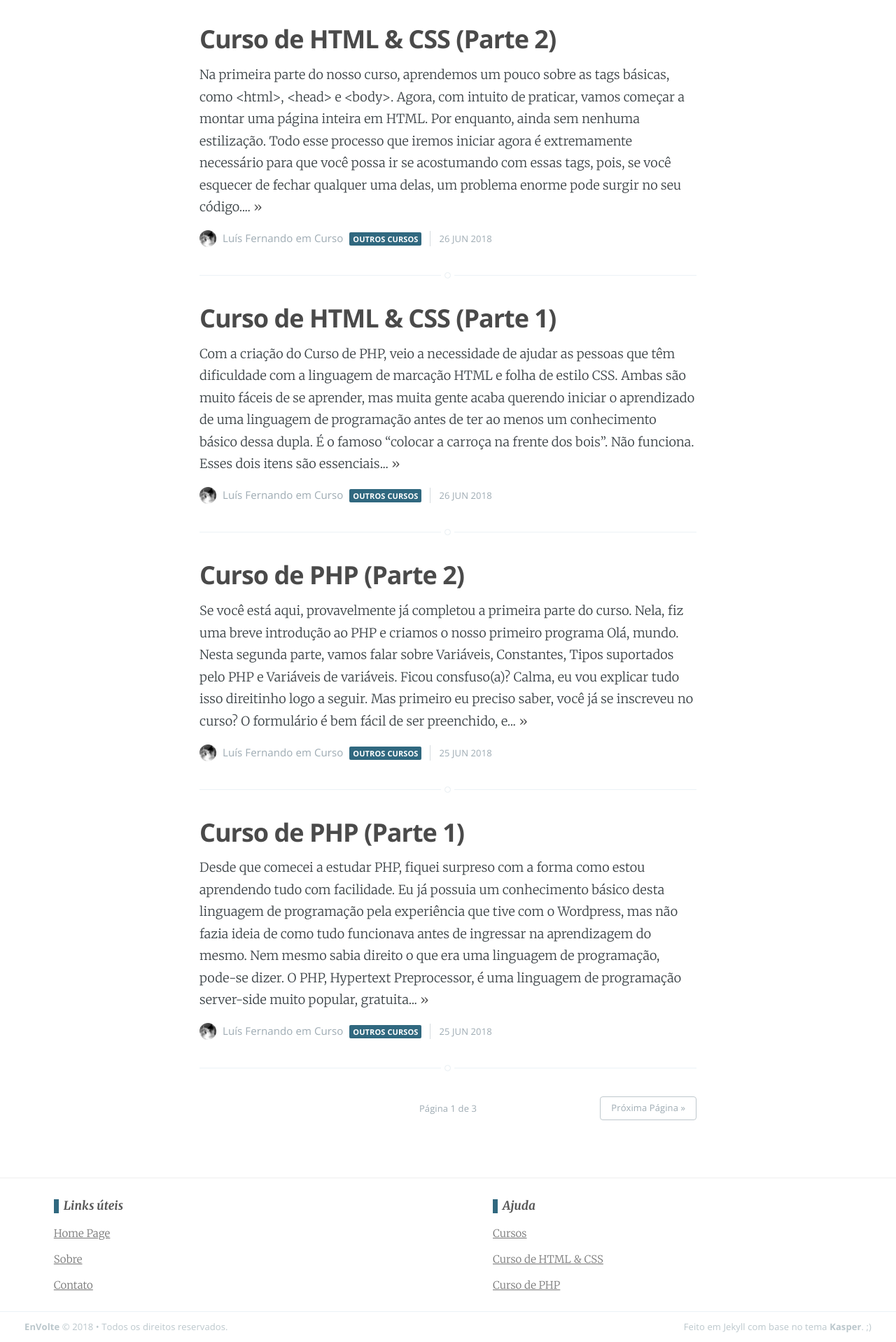
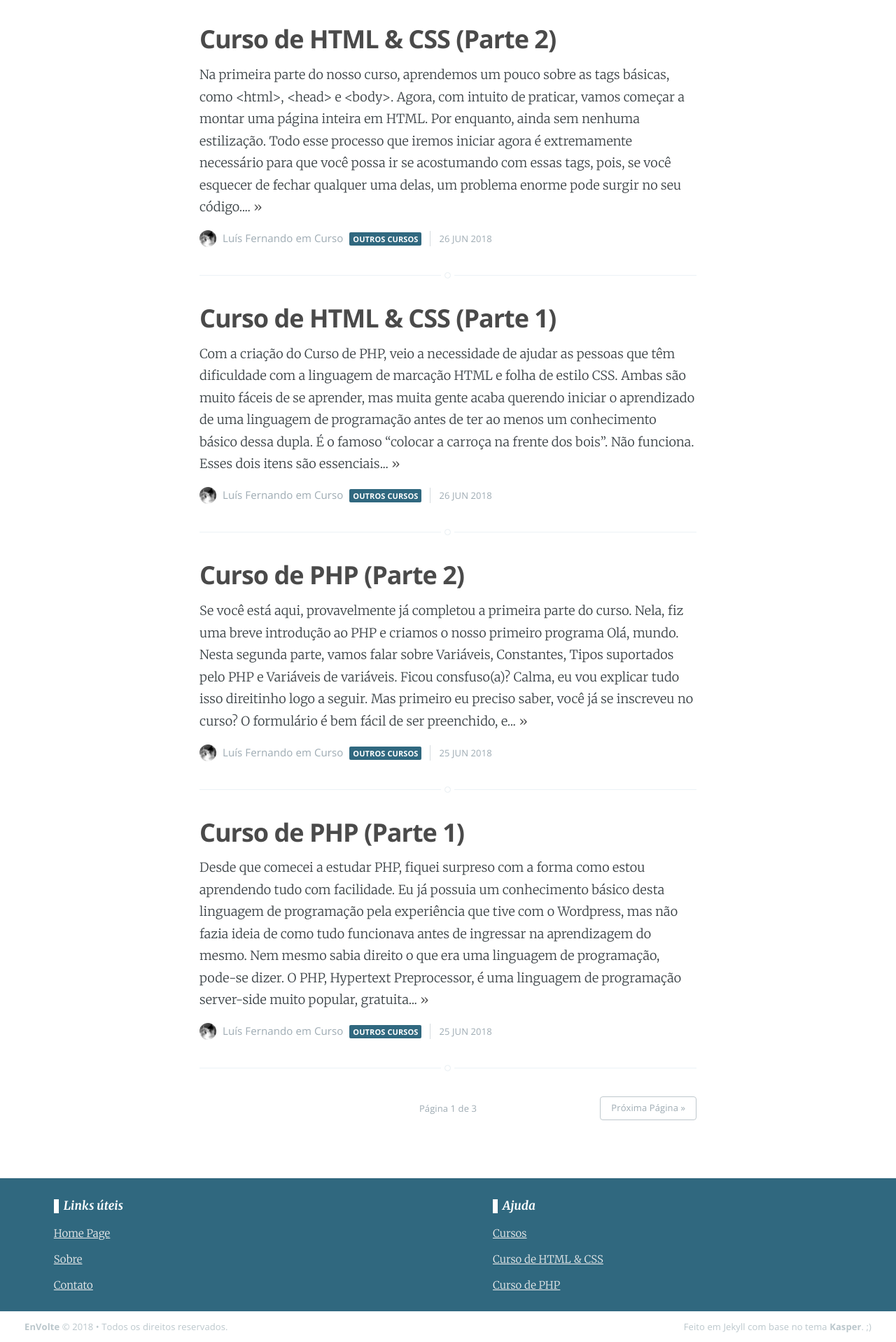
Before and after one commit to EnVolte/envolte.github.io, a Jekyll site: the page built from index.html, in a window 1280 px wide. Shown: the part 1123-3041 px from the top of the page at 70% size. Built offline with Jekyll 4.4.1, drawn with Linux system fonts in a browser that asks for light colours; the list of posts is cut into pages by our own code.

Commit message:
Update screen.css

```diff
--- a/assets/css/screen.css
+++ b/assets/css/screen.css
@@ -1799,10 +1799,10 @@ button#hide {border-radius: 20px; outline: none; font-weight: normal; color: #ff
 div#titulo {max-width: 76%; margin-left: auto; margin-right: auto; border: 1px solid rgba(0,0,0,0.4); font-family: Open Sans; color: #fff; background: #30687f; border-radius: 2px; text-transform: uppercase; font-weight: bold; font-size: 13px; padding: 1px 0px; overflow: hidden; margin-top: 50px;}
 
 
-footer#baixo {width: 100%; border-top: 1px solid #eee; background: #fff; height: 190px; margin-top: 8rem; position: relative;}
+footer#baixo {width: 100%; border-top: 1px solid #eee; background: #30687f; height: 190px; margin-top: 8rem; position: relative;}
 footer#baixo ul {line-height: 1.2em; padding: 30px 0px 5px;}
-footer#baixo ul h3 {padding-left: 7px; border-left: 7px solid #30687f; color: #555; font-family: "Merriweather", serif; font-style: italic; margin-bottom: 10px; font-size: 17px;}
+footer#baixo ul h3 {padding-left: 7px; border-left: 7px solid #fff; color: #fff; font-family: "Merriweather", serif; font-style: italic; margin-bottom: 10px; font-size: 17px;}
 footer#baixo ul li {float: left; width: 100%; list-style: none;}
-footer#baixo ul li a {color: #777; font-family: "Merriweather", serif; font-size: 15px; font-weight: normal;}
+footer#baixo ul li a {color: #eee; font-family: "Merriweather", serif; font-size: 15px; font-weight: normal;}
 footer#baixo .alignleft {width: 45%; float: left; margin-left: 6%;}
 footer#baixo .alignright {width: 45%; float: right; margin-right: 0%;}
```
